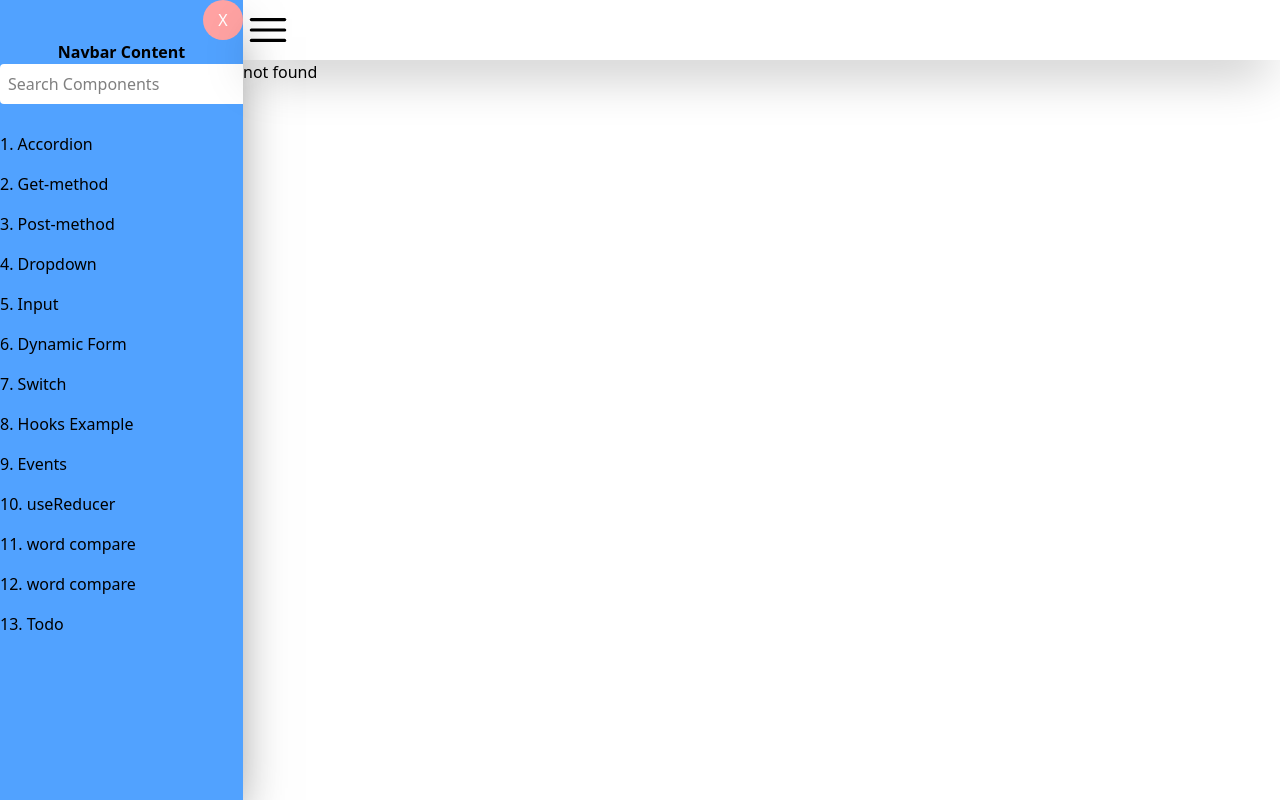
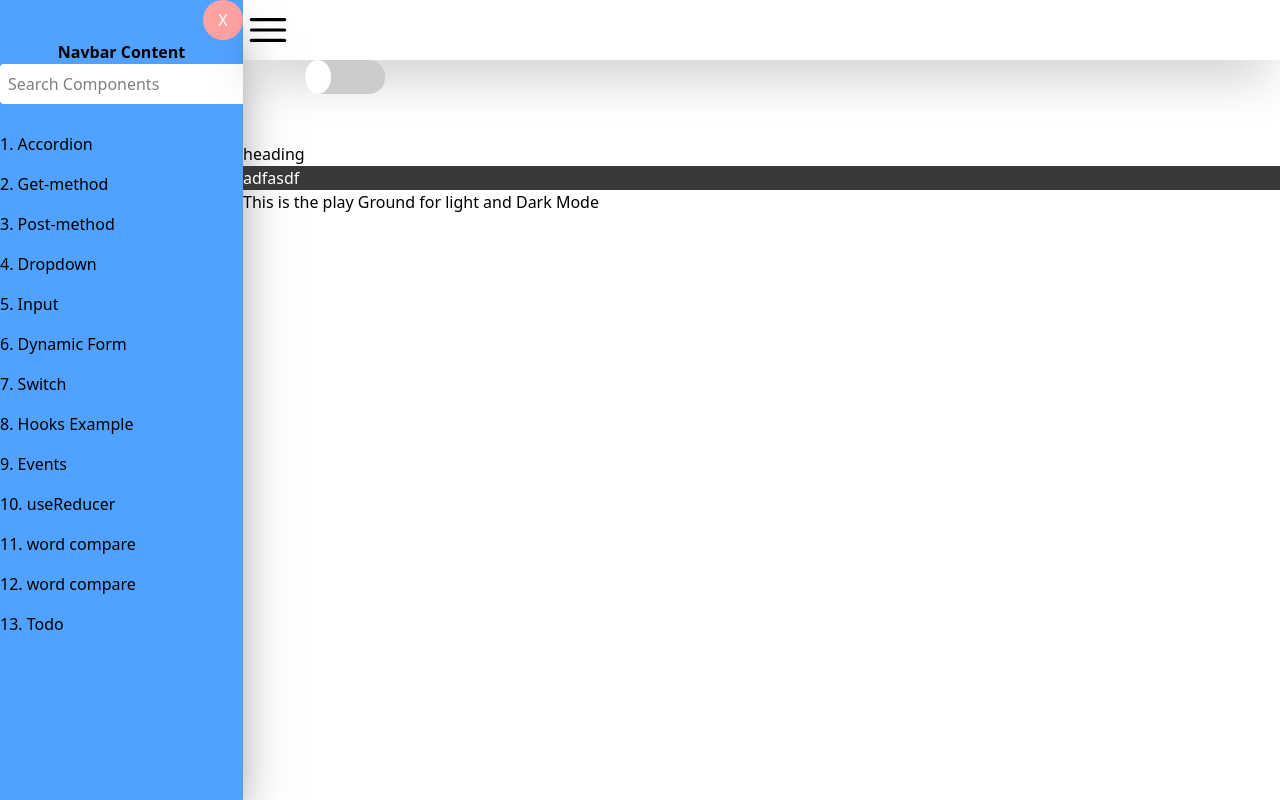
Before and after one commit to taralama/component-hub, a React (Vite) app: page /dark-mode in a window 1280 px wide. Built offline with nearby package versions, Linux system fonts and the light colour scheme.

Commit message:
added context and providers

```diff
--- /dev/null
+++ b/src/Pages/DarkMode/index.tsx
@@ -0,0 +1,38 @@
+import { useContext, useEffect, useRef } from 'react';
+import Switch from '../../components/Switch';
+import { DarkContext } from '../../context/userDataContext';
+
+const DarkMode = () => {
+  const { isDark } = useContext(DarkContext);
+
+  console.log(isDark);
+
+  const headingRef = useRef(null);
+
+  console.log(headingRef.current);
+
+  useEffect(() => {
+    document.body.classList.toggle('dark', isDark);
+    // document.getElementById('paragraph')?.classList.toggle('dark', isDark);
+  }, [isDark]);
+  return (
+    <div>
+      <Switch />
+
+      <h1
+        ref={headingRef}
+        className={`whiteTitle ${isDark ? 'darkTitle' : ''}`}
+      >
+        adfasdf
+      </h1>
+
+      <DarkContext.Consumer>
+        {(value) => <div>{value.isDark}</div>}
+      </DarkContext.Consumer>
+
+      <p>This is the play Ground for light and Dark Mode</p>
+    </div>
+  );
+};
+
+export default DarkMode;
--- a/src/Pages/Todo/index.tsx
+++ b/src/Pages/Todo/index.tsx
@@ -133,7 +133,7 @@ const Todo = () => {
           onClick={handleSubmit}
           type="submit"
           btnText="Add"
-          variant="primary"
+          variant="normal"
         />
       </div>
 
--- a/src/Routers/index.tsx
+++ b/src/Routers/index.tsx
@@ -3,12 +3,12 @@ import Layout from '../components/PageLayout';
 import Home from '../Pages/Home';
 import SendData from '../components/PostForm';
 import { DynamicFormInput } from '../components';
-import Switch from '../components/Switch';
 import Hooks from '../components/hooks';
 import OldWordCompare from '../components/useRef';
 import InputTypes from '../Pages/InputTypes';
 import StateMangers from '../Pages/Reducer';
 import { Todo } from '../Pages';
+import DarkMode from '../Pages/DarkMode';
 
 const Routers = () => {
   return (
@@ -18,7 +18,7 @@ const Routers = () => {
         <Route path="/posts" element={<SendData />} />
         <Route path="/dynamic-form" element={<DynamicFormInput />} />
         <Route path="/hooks" element={<Hooks />} />
-        <Route path="/switch" element={<Switch />} />
+        <Route path="/dark-mode" element={<DarkMode />} />
         <Route path="/wordCompare" element={<OldWordCompare />} />
         <Route path="/input" element={<InputTypes />} />
         <Route path="/useReducer" element={<StateMangers />} />
--- a/src/components/BarGraph/index.tsx
+++ b/src/components/BarGraph/index.tsx
@@ -40,17 +40,19 @@ const BarGraph = ({ tasks, latestUpdated }: BarGraphProps) => {
 
         <div className="flex-1">
           <h1 className="font-bold underline">latest Change</h1>
-          <div className="mt-5 grid grid-cols-3 gap-2">
+          <div className="mt-5 grid  gap-2">
             {latestUpdated?.length &&
-              latestUpdated?.map((item) => (
-                <div className=" border-[#EEEEEE] shadow-lg px-5 py-3 rounded">
-                  <div className="flex gap-2 ">
+              latestUpdated.reverse()?.map((item) => (
+                <div className=" bg-[#EEEEEE] shadow-lg px-5 py-3 rounded">
+                  {/* <div className="flex gap-2 ">
                     <p>{item.id}</p>
                     <p className="font-bold">{item.title}</p>
                   </div>
                   <ul className="px-4">
                     <li className="list-disc">{item.description}</li>
-                  </ul>
+                  </ul> */}
+
+                  <p className=" ">{`Card ${item.id} is transferred to ${item.status}  `}</p>
                 </div>
               ))}
           </div>
--- a/src/components/Button/index.tsx
+++ b/src/components/Button/index.tsx
@@ -1,5 +1,6 @@
 import { ButtonHTMLAttributes } from 'react';
 import cn from 'classnames';
+
 import { ButtonProps } from '../../Pages/Todo/type';
 
 const Button = ({
@@ -15,7 +16,6 @@ const Button = ({
         {
           'bg-blue-600 text-white': variant == 'primary',
           'border text-blue-500': variant == 'outline',
-          '': variant == 'normal',
         },
         rest.className,
       )}
--- a/src/components/Switch/index.tsx
+++ b/src/components/Switch/index.tsx
@@ -1,12 +1,15 @@
+import { useContext } from 'react';
+import { DarkContext } from '../../context/userDataContext';
+
 const Switch = () => {
+  const { isDark, setIsDark } = useContext(DarkContext);
+
   return (
     <div>
+      heading
       <label className="switch">
-        <input
-          type="checkbox"
-          onChange={(e) => console.log(e.target.checked)}
-        />
-        <span className="slider"></span>
+        <input type="checkbox" onChange={(e) => setIsDark(e.target.checked)} />
+        <span className="slider">{isDark}</span>
       </label>
     </div>
   );
--- /dev/null
+++ b/src/context/userDataContext.tsx
@@ -0,0 +1,20 @@
+import React, { createContext, PropsWithChildren, useState } from 'react';
+
+interface UserData {
+  isDark: boolean;
+  setIsDark: React.Dispatch<React.SetStateAction<boolean>>;
+}
+export const DarkContext = createContext<UserData>({
+  isDark: false,
+  setIsDark: () => {},
+});
+
+export const UserDataContextProvider = ({ children }: PropsWithChildren) => {
+  const [isDark, setIsDark] = useState(false);
+
+  return (
+    <DarkContext.Provider value={{ isDark, setIsDark }}>
+      {children}
+    </DarkContext.Provider>
+  );
+};
--- a/src/main.css
+++ b/src/main.css
@@ -82,3 +82,18 @@ input:checked + .slider:before {
   margin-bottom: 0px;
   opacity: 0;
 }
+
+.whiteTitle {
+  color: white;
+  background-color: rgb(56, 56, 56);
+}
+
+.whiteTitle.darkTitle {
+  background-color: white;
+  color: rgb(56, 56, 56);
+}
+
+.dark {
+  color: white;
+  background-color: rgb(56, 56, 56);
+}
--- a/src/utils/Providers.tsx
+++ b/src/utils/Providers.tsx
@@ -2,15 +2,18 @@ import { QueryClient, QueryClientProvider } from '@tanstack/react-query';
 import { ReactQueryDevtools } from '@tanstack/react-query-devtools';
 import { ReactNode } from 'react';
 import { Toaster } from 'react-hot-toast';
+import { UserDataContextProvider } from '../context/userDataContext';
 
 function Providers({ children }: { children: ReactNode }) {
   const queryClient = new QueryClient();
 
   return (
     <QueryClientProvider client={queryClient}>
-      <ReactQueryDevtools initialIsOpen={false} />
-      <Toaster />
-      {children}
+      <UserDataContextProvider>
+        <ReactQueryDevtools initialIsOpen={false} />
+        <Toaster />
+        {children}
+      </UserDataContextProvider>
     </QueryClientProvider>
   );
 }
```
